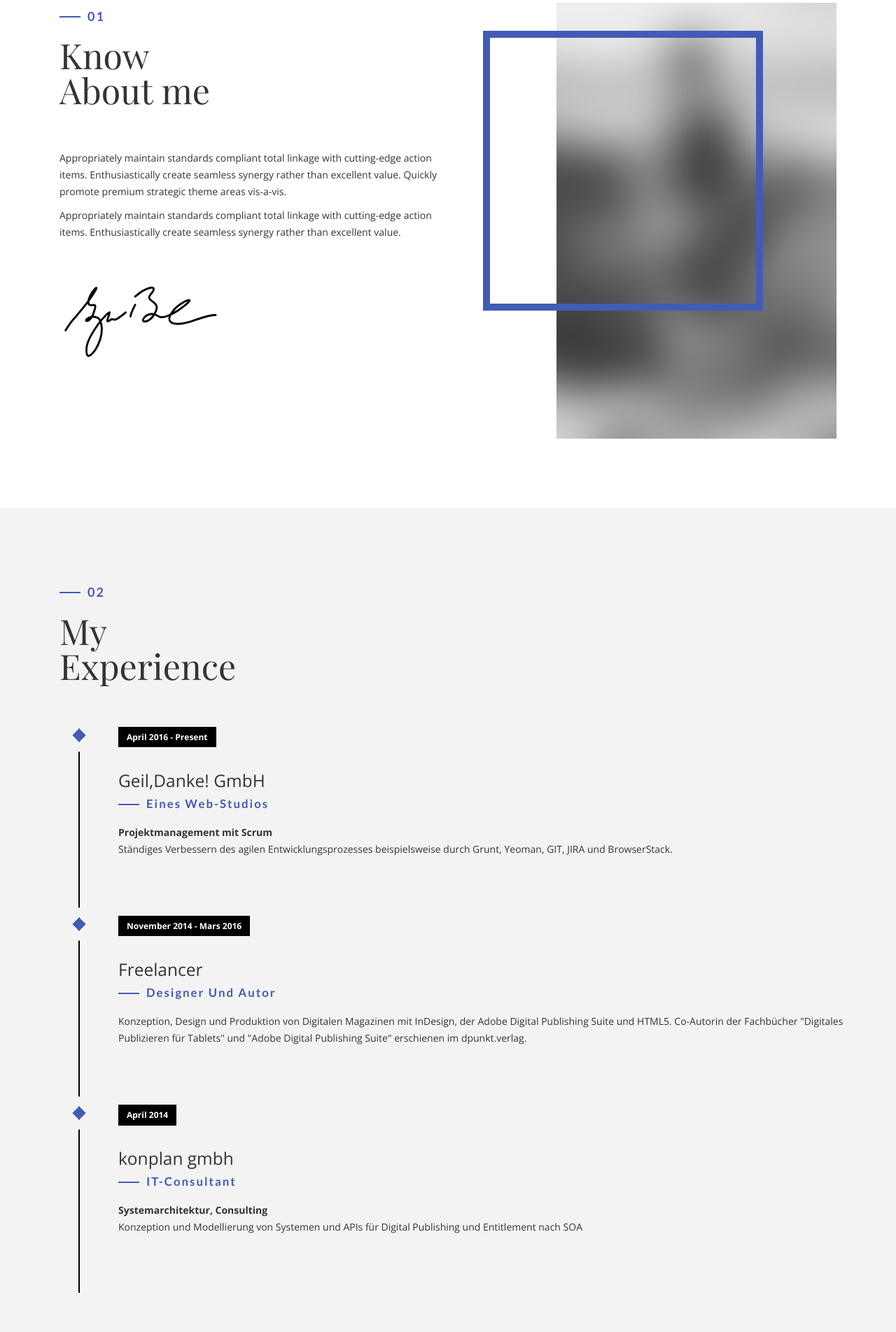
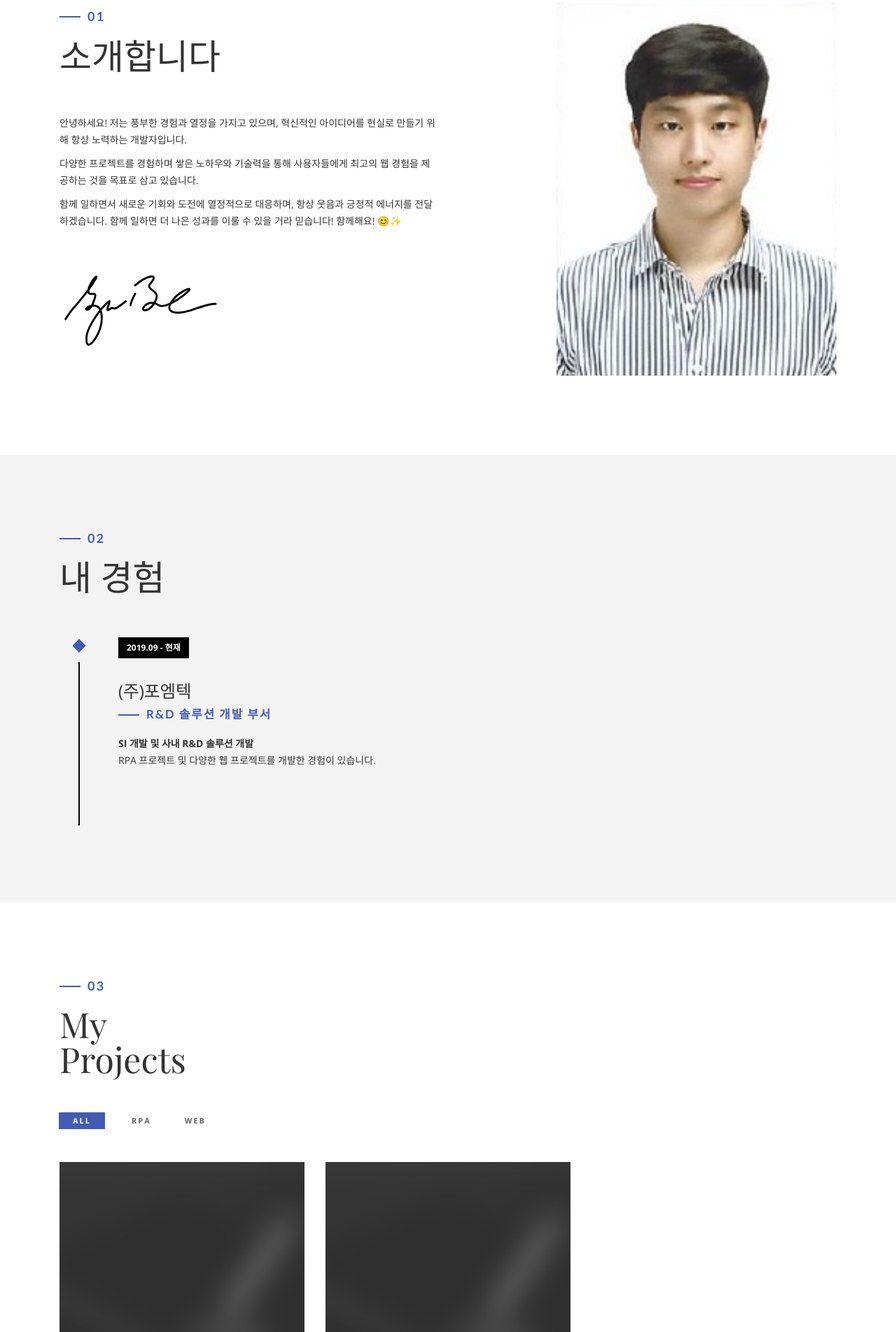
Before and after one commit to Jeongumgu/resume, a plain HTML site: page public/index.html in a window 1280 px wide. Shown: the part 896-2800 px from the top of the page at 70% size. Drawn offline with nearby package versions, Linux system fonts and the light colour scheme; files whose address does not match are found by name; a web font is replaced by a local one.

Commit message:
사진 추가 및 내용 변경

```diff
--- a/public/index.html
+++ b/public/index.html
@@ -42,7 +42,7 @@
                 <li><a href="#about">About</a></li>
                 <li><a href="#experience">experience</a></li>
                 <li><a href="#projects">projects</a></li>
-                <li><a href="#contact">contact</a></li>
+                <!-- <li><a href="#contact">contact</a></li> -->
             </ul>
         </nav>
     </header>
@@ -65,16 +65,17 @@
         <div class="container">
             <div class="col-md-6" data-aos="fade-up">
                 <h4>01</h4>
-                <h1 class="size-50">Know <br /> About me</h1>
+                <h1 class="size-50">소개합니다</h1>
                 <div class="h-50"></div>
-                <p>Appropriately maintain standards compliant total linkage with cutting-edge action items. Enthusiastically create seamless synergy rather than excellent value. Quickly promote premium strategic theme areas vis-a-vis.</p>
-                <p>Appropriately maintain standards compliant total linkage with cutting-edge action items. Enthusiastically create seamless synergy rather than excellent value.</p>
+                <p>안녕하세요! 저는 풍부한 경험과 열정을 가지고 있으며, 혁신적인 아이디어를 현실로 만들기 위해 항상 노력하는 개발자입니다. </p>
+                <p>다양한 프로젝트를 경험하며 쌓은 노하우와 기술력을 통해 사용자들에게 최고의 웹 경험을 제공하는 것을 목표로 삼고 있습니다. </p>
+                <p>함께 일하면서 새로운 기회와 도전에 열정적으로 대응하며, 항상 웃음과 긍정적 에너지를 전달하겠습니다. 함께 일하면 더 나은 성과를 이룰 수 있을 거라 믿습니다! 함께해요! 😊✨ </p>
                 <div class="h-50"></div> <img src="img/Signature.svg" width="230" alt="" />
                 <div class="h-50"></div>
             </div>
             <div class="col-md-6 about-img-div">
-                <div class="about-border" data-aos="fade-up" data-aos-delay=".5"></div>
-                <img src="img/about-img.jpg" width="400" class="img-responsive" alt="" align="right" data-aos="fade-right" data-aos-delay="0" />
+                <!-- <div class="about-border" data-aos="fade-up" data-aos-delay=".5"></div> -->
+                <img src="img/idPhoto.jpg" width="400" class="img-responsive" alt="" align="right" data-aos="fade-right" data-aos-delay="0" />
             </div>
         </div>
     </div>
@@ -85,7 +86,7 @@
         <div class="container">
             <div class="col-md-12">
                 <h4>02</h4>
-                <h1 class="size-50">My <br /> Experience</h1>
+                <h1 class="size-50">내 경험</h1>
                 <div class="h-50"></div>
             </div>
             <div class="col-md-12">
@@ -93,14 +94,14 @@
                     <li class="timeline-event" data-aos="fade-up">
                         <label class="timeline-event-icon"></label>
                         <div class="timeline-event-copy">
-                            <p class="timeline-event-thumbnail">April 2016 - Present</p>
-                            <h3>Geil,Danke! GmbH</h3>
-                            <h4>eines Web-Studios</h4>
-                            <p><strong>Projektmanagement mit Scrum</strong>
-                                <br>Ständiges Verbessern des agilen Entwicklungsprozesses beispielsweise durch Grunt, Yeoman, GIT, JIRA und BrowserStack.</p>
+                            <p class="timeline-event-thumbnail">2019.09 - 현재</p>
+                            <h3>(주)포엠텍</h3>
+                            <h4>R&D 솔루션 개발 부서</h4>
+                            <p><strong>SI 개발 및 사내 R&D 솔루션 개발</strong>
+                                <br>RPA 프로젝트 및 다양한 웹 프로젝트를 개발한 경험이 있습니다.</p>
                         </div>
                     </li>
-                    <li class="timeline-event" data-aos="fade-up" data-aos-delay=".2">
+                    <!-- <li class="timeline-event" data-aos="fade-up" data-aos-delay=".2">
                         <label class="timeline-event-icon"></label>
                         <div class="timeline-event-copy">
                             <p class="timeline-event-thumbnail">November 2014 - Mars 2016</p>
@@ -118,7 +119,7 @@
                             <p><strong>Systemarchitektur, Consulting</strong>
                                 <br>Konzeption und Modellierung von Systemen und APIs für Digital Publishing und Entitlement nach SOA</p>
                         </div>
-                    </li>
+                    </li> -->
                 </ul>
             </div>
         </div>
@@ -142,11 +143,11 @@
                             <nav class="categories">
                                 <ul class="portfolio_filter">
                                     <li><a href="" class="active" data-filter="*">All</a></li>
-                                    <li><a href="" data-filter=".photography">Photography</a></li>
-                                    <li><a href="" data-filter=".logo">Logo</a></li>
-                                    <li><a href="" data-filter=".graphics">Graphics</a></li>
+                                    <li><a href="" data-filter=".rpa">RPA</a></li>
+                                    <li><a href="" data-filter=".web">WEB</a></li>
+                                    <!-- <li><a href="" data-filter=".graphics">Graphics</a></li>
                                     <li><a href="" data-filter=".ads">Advertising</a></li>
-                                    <li><a href="" data-filter=".fashion">Fashion</a></li>
+                                    <li><a href="" data-filter=".fashion">Fashion</a></li> -->
                                 </ul>
                             </nav>
                         </div>
@@ -155,7 +156,7 @@
                         <!-- portfolio_container -->
                         <div class="no-padding portfolio_container clearfix" data-aos="fade-up">
                             <!-- single work -->
-                            <div class="col-md-4 col-sm-6  fashion logo">
+                            <!-- <div class="col-md-4 col-sm-6  fashion logo">
                                 <a id="demo01" href="#animatedModal" class="portfolio_item"> <img src="img/portfolio/01.jpg" alt="image" class="img-responsive" />
                                     <div class="portfolio_item_hover">
                                         <div class="portfolio-border clearfix">
@@ -163,11 +164,11 @@
                                         </div>
                                     </div>
                                 </a>
-                            </div>
+                            </div> -->
                             <!-- end single work -->
 
                             <!-- single work -->
-                            <div class="col-md-4 col-sm-6 ads graphics">
+                            <!-- <div class="col-md-4 col-sm-6 ads graphics">
                                 <a id="demo02" href="#animatedModal" class="portfolio_item"> <img src="img/portfolio/03.jpg" alt="image" class="img-responsive" />
                                     <div class="portfolio_item_hover">
                                         <div class="portfolio-border clearfix">
@@ -175,11 +176,11 @@
                                         </div>
                                     </div>
                                 </a>
-                            </div>
+                            </div> -->
                             <!-- end single work -->
 
                             <!-- single work -->
-                            <div class="col-md-4 col-sm-6 photography">
+                            <div class="col-md-4 col-sm-6 rpa">
                                 <a id="demo03" href="#animatedModal" class="portfolio_item"> <img src="img/portfolio/02.jpg" alt="image" class="img-responsive" />
                                     <div class="portfolio_item_hover">
                                         <div class="portfolio-border clearfix">
@@ -191,7 +192,7 @@
                             <!-- end single work -->
 
                             <!-- single work -->
-                            <div class="col-md-4 col-sm-6 fashion ads">
+                            <div class="col-md-4 col-sm-6 web">
                                 <a id="demo04" href="#animatedModal" class="portfolio_item"> <img src="img/portfolio/04.jpg" alt="image" class="img-responsive" />
                                     <div class="portfolio_item_hover">
                                         <div class="portfolio-border clearfix">
@@ -203,7 +204,7 @@
                             <!-- end single work -->
 
                             <!-- single work -->
-                            <div class="col-md-4 col-sm-6 graphics ads">
+                            <!-- <div class="col-md-4 col-sm-6 graphics ads">
                                 <a id="demo05" href="#animatedModal" class="portfolio_item"> <img src="img/portfolio/05.jpg" alt="image" class="img-responsive" />
                                     <div class="portfolio_item_hover">
                                         <div class="portfolio-border clearfix">
@@ -211,11 +212,11 @@
                                         </div>
                                     </div>
                                 </a>
-                            </div>
+                            </div> -->
                             <!-- end single work -->
 
                             <!-- single work -->
-                            <div class="col-md-4 col-sm-6 photography">
+                            <!-- <div class="col-md-4 col-sm-6 photography">
                                 <a id="demo06" href="#animatedModal" class="portfolio_item"> <img src="img/portfolio/010.jpg" alt="image" class="img-responsive" />
                                     <div class="portfolio_item_hover">
                                         <div class="portfolio-border clearfix">
@@ -223,11 +224,11 @@
                                         </div>
                                     </div>
                                 </a>
-                            </div>
+                            </div> -->
                             <!-- end single work -->
 
                             <!-- single work -->
-                            <div class="col-md-4 col-sm-6 graphics ads">
+                            <!-- <div class="col-md-4 col-sm-6 graphics ads">
                                 <a id="demo07" href="#animatedModal" class="portfolio_item"> <img src="img/portfolio/06.jpg" alt="image" class="img-responsive" />
                                     <div class="portfolio_item_hover">
                                         <div class="portfolio-border clearfix">
@@ -235,11 +236,11 @@
                                         </div>
                                     </div>
                                 </a>
-                            </div>
+                            </div> -->
                             <!-- end single work -->
 
                             <!-- single work -->
-                            <div class="col-md-4 col-sm-6 graphics ads">
+                            <!-- <div class="col-md-4 col-sm-6 graphics ads">
                                 <a id="demo08" href="#animatedModal" class="portfolio_item"> <img src="img/portfolio/07.jpg" alt="image" class="img-responsive" />
                                     <div class="portfolio_item_hover">
                                         <div class="portfolio-border clearfix">
@@ -247,11 +248,11 @@
                                         </div>
                                     </div>
                                 </a>
-                            </div>
+                            </div> -->
                             <!-- end single work -->
 
                             <!-- single work -->
-                            <div class="col-md-4 col-sm-6 graphics ads">
+                            <!-- <div class="col-md-4 col-sm-6 graphics ads">
                                 <a id="demo09" href="#animatedModal" class="portfolio_item"> <img src="img/portfolio/08.jpg" alt="image" class="img-responsive" />
                                     <div class="portfolio_item_hover">
                                         <div class="portfolio-border clearfix">
@@ -259,7 +260,7 @@
                                         </div>
                                     </div>
                                 </a>
-                            </div>
+                            </div> -->
                             <!-- end single work -->
                         </div>
                         <!-- end portfolio_container -->
@@ -274,7 +275,7 @@
     <!-- ./projects -->
 
     <!-- contact -->
-    <div class="section" id="contact">
+    <!-- <div class="section" id="contact">
         <div class="container">
             <div class="col-md-12">
                 <h4>04</h4>
@@ -317,7 +318,7 @@
                 </form>
             </div>
         </div>
-    </div>
+    </div> -->
     <!-- ./contact -->
 
     <!--DEMO01-->
```
Also changed, not shown: public/img/idPhoto.jpg (added).
